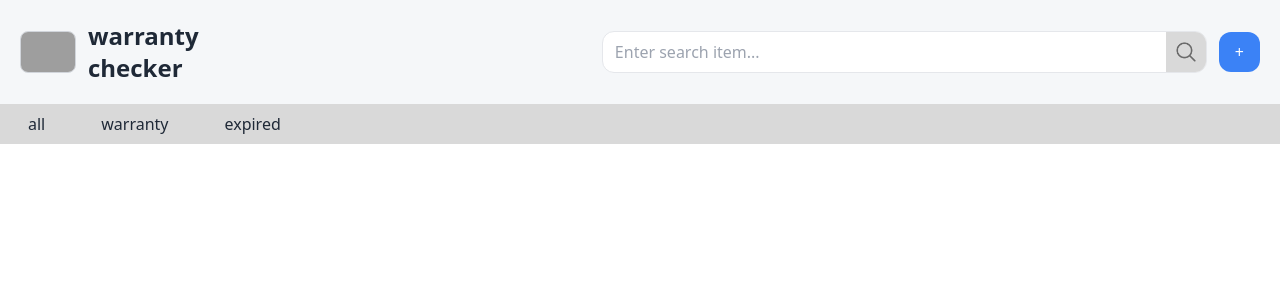
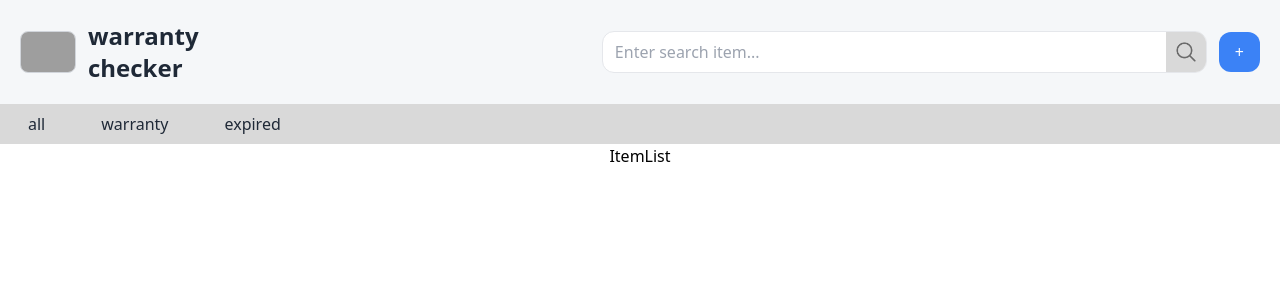
Before and after one commit to Zlatonn/warranty-checker, a React (Vite) app: page / in a window 1280 px wide. Shown: the top 300 px of the page. Built offline with nearby package versions, Linux system fonts and the light colour scheme; grey boxes are pictures that could not be loaded.

Commit message:
chore: routing  management
- install react-router-dom
- define path router

```diff
--- a/package.json
+++ b/package.json
@@ -11,7 +11,8 @@
   },
   "dependencies": {
     "react": "^18.3.1",
-    "react-dom": "^18.3.1"
+    "react-dom": "^18.3.1",
+    "react-router-dom": "^7.1.1"
   },
   "devDependencies": {
     "@eslint/js": "^9.17.0",
--- a/src/App.tsx
+++ b/src/App.tsx
@@ -1,11 +1,24 @@
+import { BrowserRouter as Router, Routes, Route } from "react-router-dom";
 import NavBar from "./components/navbar/Navbar";
+import ItemList from "./pages/ItemList";
+import ItemCreate from "./pages/ItemCreate";
+import ItemDetail from "./pages/ItemDetail";
 
-function App() {
+const App = () => {
   return (
-    <div className="min-h-screen p-0 m-0 flex flex-col items-center">
-      <NavBar />
-    </div>
+    <Router>
+      <div className="min-h-screen p-0 m-0 flex flex-col items-center">
+        <NavBar />
+        <div>
+          <Routes>
+            <Route path="/" element={<ItemList />} />
+            <Route path="/create" element={<ItemCreate />} />
+            <Route path="/detail" element={<ItemDetail />} />
+          </Routes>
+        </div>
+      </div>
+    </Router>
   );
-}
+};
 
 export default App;
```
Also changed, not shown: 1 other file (tests, documents, lock files or other folders).
